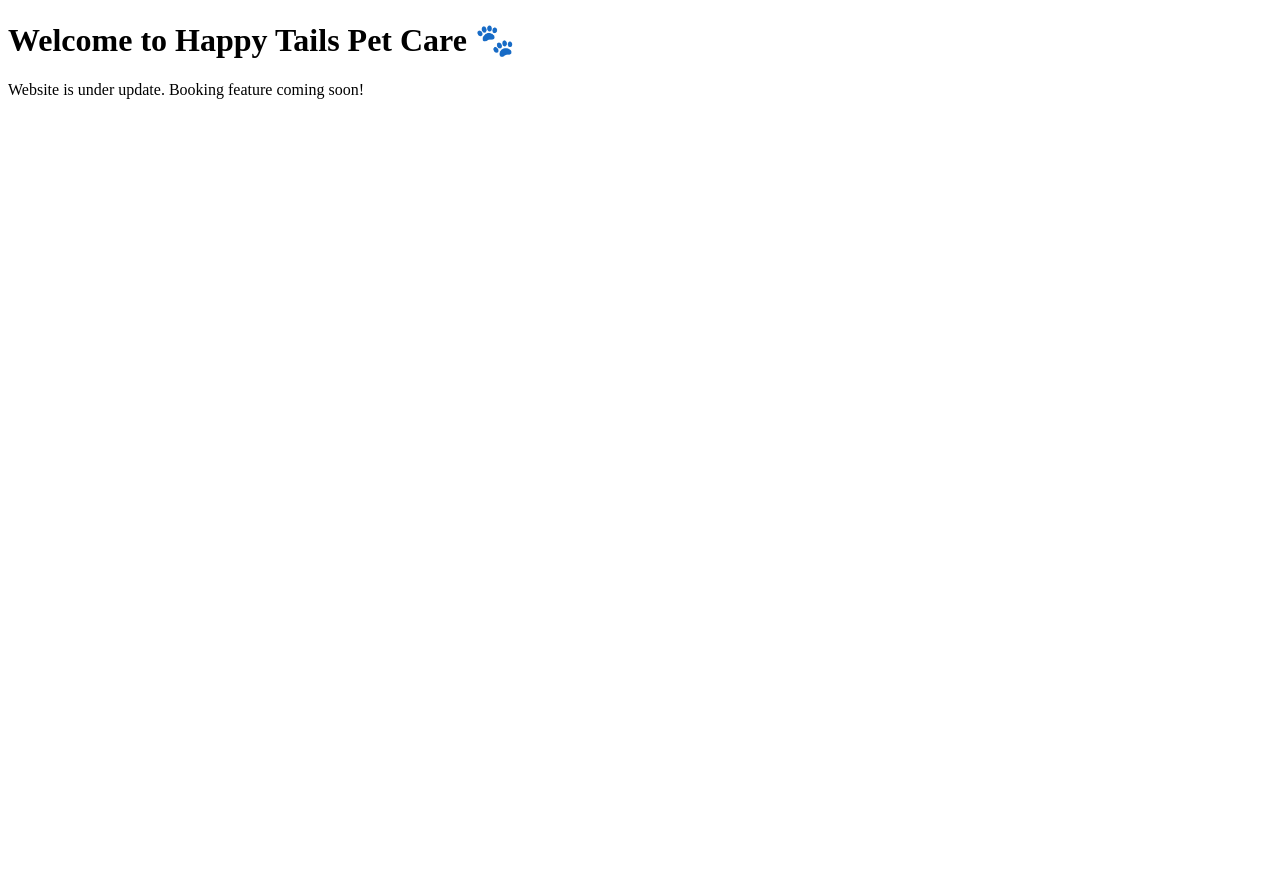
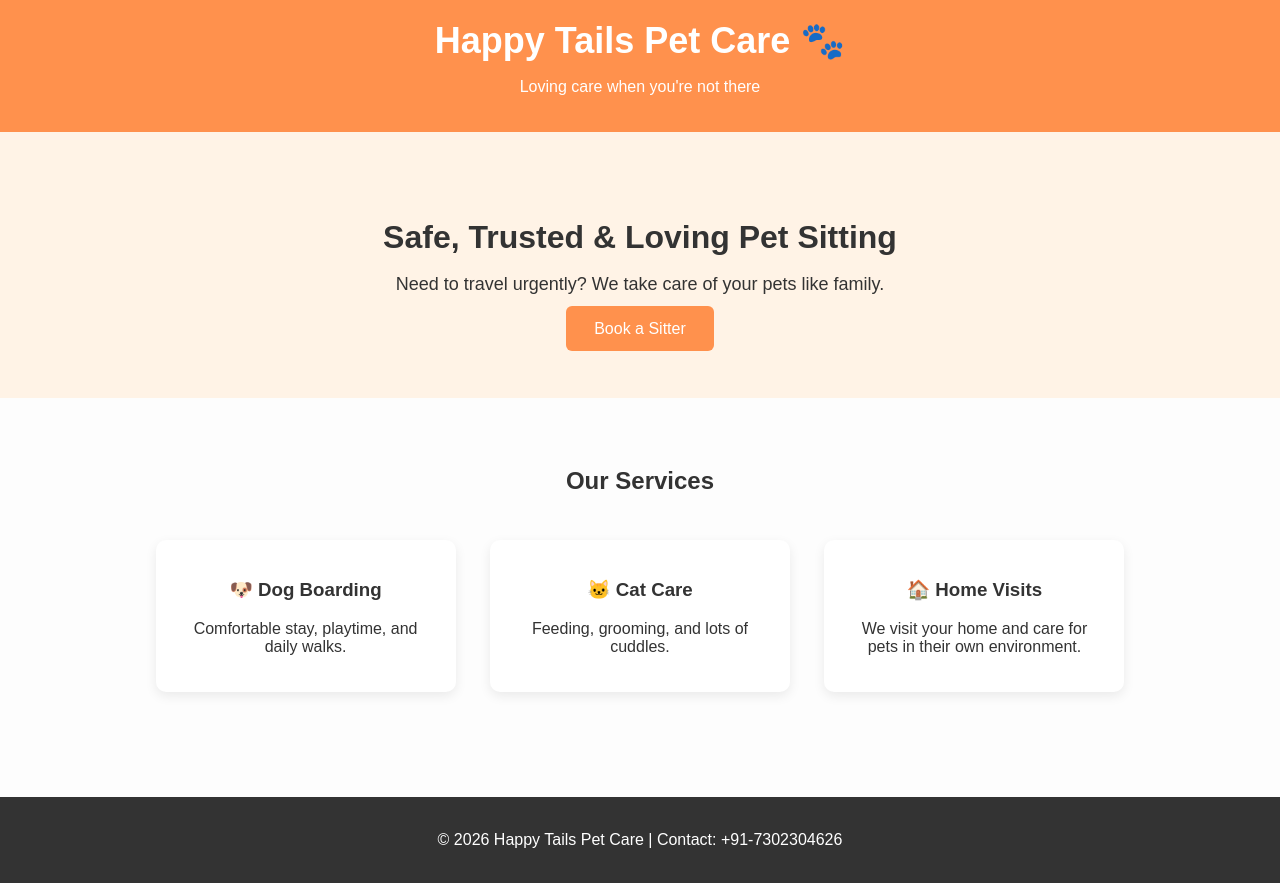
Before and after one commit to anushkawaliaa/petsitting, a Django app: page / in a window 1280 px wide. Before the commit the page ends 99 px from the top, so only its background shows below. Run offline with Django 5.2, Linux system fonts and the light colour scheme.

Commit message:
Added beautiful homepage design

```diff
--- a/bookings/templates/home.html
+++ b/bookings/templates/home.html
@@ -1,10 +1,124 @@
 <!DOCTYPE html>
 <html>
 <head>
-    <title>Pet Sitting</title>
+    <title>Happy Tails Pet Care</title>
+    <meta name="viewport" content="width=device-width, initial-scale=1">
+
+    <style>
+        body {
+            margin: 0;
+            font-family: Arial, sans-serif;
+            background-color: #fdfdfd;
+            color: #333;
+        }
+
+        header {
+            background-color: #ff914d;
+            padding: 20px;
+            text-align: center;
+            color: white;
+        }
+
+        header h1 {
+            margin: 0;
+            font-size: 36px;
+        }
+
+        .hero {
+            text-align: center;
+            padding: 60px 20px;
+            background: #fff3e6;
+        }
+
+        .hero h2 {
+            font-size: 32px;
+            margin-bottom: 10px;
+        }
+
+        .hero p {
+            font-size: 18px;
+            margin-bottom: 25px;
+        }
+
+        .btn {
+            background-color: #ff914d;
+            color: white;
+            padding: 14px 28px;
+            text-decoration: none;
+            border-radius: 6px;
+            font-size: 16px;
+        }
+
+        .services {
+            padding: 50px 20px;
+            text-align: center;
+        }
+
+        .services h2 {
+            margin-bottom: 30px;
+        }
+
+        .service-box {
+            display: inline-block;
+            width: 260px;
+            margin: 15px;
+            padding: 20px;
+            background: #ffffff;
+            border-radius: 10px;
+            box-shadow: 0px 4px 12px rgba(0,0,0,0.08);
+        }
+
+        footer {
+            background-color: #333;
+            color: white;
+            text-align: center;
+            padding: 18px;
+            margin-top: 40px;
+        }
+
+        @media (max-width: 768px) {
+            .service-box {
+                width: 90%;
+            }
+        }
+    </style>
 </head>
 <body>
-    <h1>Welcome to Happy Tails Pet Care 🐾</h1>
-    <p>Website is under update. Booking feature coming soon!</p>
+
+<header>
+    <h1>Happy Tails Pet Care 🐾</h1>
+    <p>Loving care when you're not there</p>
+</header>
+
+<section class="hero">
+    <h2>Safe, Trusted & Loving Pet Sitting</h2>
+    <p>Need to travel urgently? We take care of your pets like family.</p>
+    <a href="/booking/" class="btn">Book a Sitter</a>
+</section>
+
+<section class="services">
+    <h2>Our Services</h2>
+
+    <div class="service-box">
+        <h3>🐶 Dog Boarding</h3>
+        <p>Comfortable stay, playtime, and daily walks.</p>
+    </div>
+
+    <div class="service-box">
+        <h3>🐱 Cat Care</h3>
+        <p>Feeding, grooming, and lots of cuddles.</p>
+    </div>
+
+    <div class="service-box">
+        <h3>🏠 Home Visits</h3>
+        <p>We visit your home and care for pets in their own environment.</p>
+    </div>
+
+</section>
+
+<footer>
+    <p>© 2026 Happy Tails Pet Care | Contact: +91-7302304626</p>
+</footer>
+
 </body>
 </html>
```
